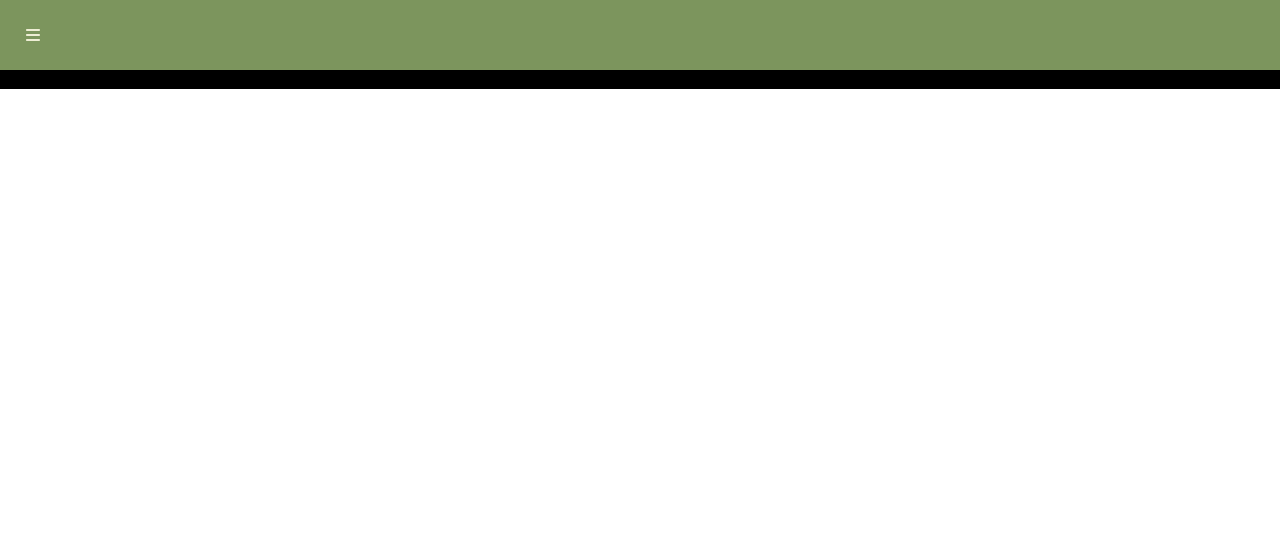
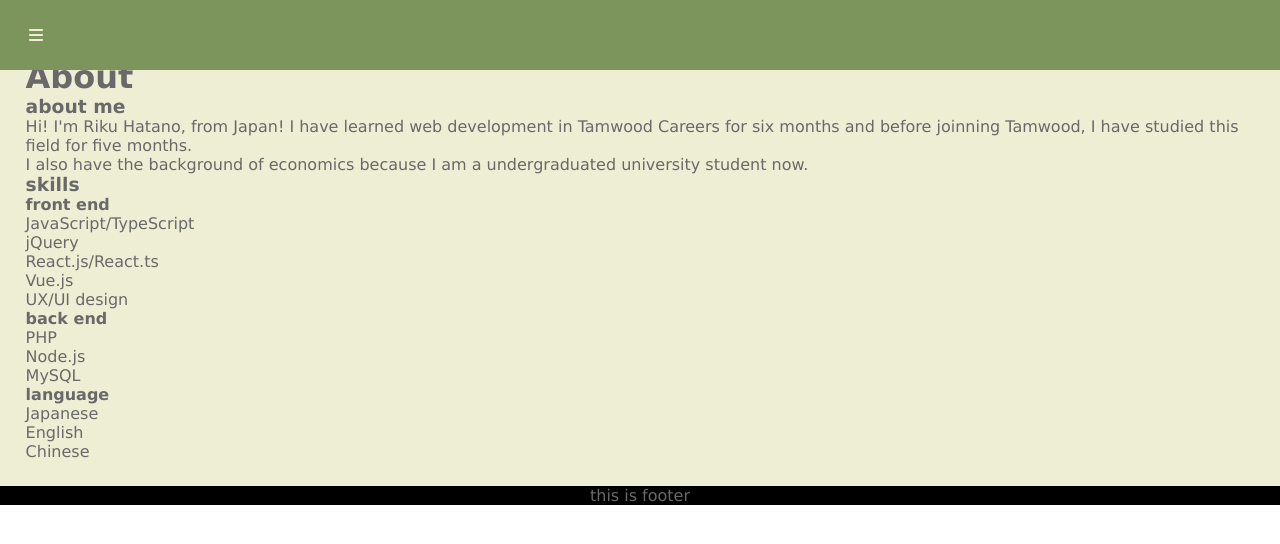
Before and after one commit to Riku-Hatano/portfolioVercel, a React (Create React App) app: page /about in a window 1280 px wide. Shown: the top 544 px of the page. Built offline with nearby package versions, Linux system fonts and the light colour scheme.

Commit message:
about, contact: HTML is done

```diff
--- a/package.json
+++ b/package.json
@@ -3,7 +3,7 @@
   "version": "0.1.0",
   "private": true,
   "dependencies": {
-    "@fortawesome/fontawesome-svg-core": "^6.3.0",
+    "@fortawesome/free-brands-svg-icons": "^6.3.0",
     "@fortawesome/free-regular-svg-icons": "^6.3.0",
     "@fortawesome/free-solid-svg-icons": "^6.3.0",
     "@fortawesome/react-fontawesome": "^0.2.0",
@@ -16,6 +16,7 @@
     "@types/react-dom": "^18.0.11",
     "@types/react-router-dom": "^5.3.3",
     "axios": "^1.3.4",
+    "babel-plugin-macros": "^3.1.0",
     "formidable": "^2.1.1",
     "mysql": "^2.18.1",
     "react": "^18.2.0",
--- a/src/pages/About.tsx
+++ b/src/pages/About.tsx
@@ -7,7 +7,39 @@
         <>
             <Header />
             <main className="about">
-                <p>this is about</p>
+                <h1>About</h1>
+                <section>
+                    <h3>about me</h3>
+                    <p>
+                        Hi! I'm Riku Hatano, from Japan! I have learned web development in Tamwood Careers for six months and before joinning Tamwood, I have studied this field for five months.
+                    </p>
+                    <p>
+                        I also have the background of economics because I am a undergraduated university student now.
+                    </p>
+                </section>
+                <section>
+                    <h3>skills</h3>
+                    <h4>front end</h4>
+                    <ul>
+                        <li>JavaScript/TypeScript</li>
+                        <li>jQuery</li>
+                        <li>React.js/React.ts</li>
+                        <li>Vue.js</li>
+                        <li>UX/UI design</li>
+                    </ul>
+                    <h4>back end</h4>
+                    <ul>
+                        <li>PHP</li>
+                        <li>Node.js</li>
+                        <li>MySQL</li>
+                    </ul>
+                    <h4>language</h4>
+                    <ul>
+                        <li>Japanese</li>
+                        <li>English</li>
+                        <li>Chinese</li>
+                    </ul>
+                </section>
             </main>
             <Footer />
         </>
--- a/src/pages/Contact.tsx
+++ b/src/pages/Contact.tsx
@@ -1,8 +1,11 @@
 import React from "react";
-// import axios from "axios";
+import { FontAwesomeIcon } from '@fortawesome/react-fontawesome';
+import { faEnvelope } from '@fortawesome/free-solid-svg-icons';
+import { faInstagram, faGithub, faLinkedin } from '@fortawesome/free-brands-svg-icons';
 import dbRequests from "../server/dbRequests";
 import Header from "../components/Header";
 import Footer from "../components/Footer";
+
 
 const Contact = () => {
     const submit = (e: any) => {
@@ -34,7 +37,27 @@
         <>
             <Header />
             <main className="contact">
-                <p>this is contact</p>
+                <section>
+                    <h1>contact</h1>
+                    <ul>
+                        <li>
+                            <FontAwesomeIcon icon={faEnvelope} />
+                            : lutianye89@gmail.com
+                        </li>
+                        <li>
+                            <FontAwesomeIcon icon={faInstagram} />
+                            : riku.kuri1234
+                        </li>
+                        <li>
+                            <FontAwesomeIcon icon={faLinkedin} />
+                            : riku.kurilinkedin
+                        </li>
+                        <li>
+                            <FontAwesomeIcon icon={faGithub} />
+                            : https://github.com/Riku-Hatano
+                        </li>
+                    </ul>
+                </section>
                 <form onSubmit={submit}>
                     <input type="text" name="username" required/>
                     <textarea name="comment" placeholder="please write some comment here" required></textarea>
--- a/src/scss/_normalize.scss
+++ b/src/scss/_normalize.scss
@@ -4,8 +4,29 @@
     font-family: 'Lucida Sans', 'Lucida Sans Regular', 'Lucida Grande', 'Lucida Sans Unicode', Geneva, Verdana, sans-serif;
 }
 
+nav,
+footer,
+main {
+    @include flexColumn;
+}
+
+h1, h3, h4,
+p,
+li {
+    color: dimgray;
+}
+
+main {
+    padding: 5%;
+}
+
 a {
     text-decoration: none;
+}
+
+svg {
+    width: 20px;
+    height: 20px;
 }
 
 li {
--- a/src/scss/devices/about/_GalaxyFold.scss
+++ b/src/scss/devices/about/_GalaxyFold.scss
@@ -0,0 +1,3 @@
+.about {
+    align-items: flex-start;
+}
--- a/src/scss/devices/home/_GalaxyFold.scss
+++ b/src/scss/devices/home/_GalaxyFold.scss
@@ -1,5 +1,10 @@
+header {
+    position: relative;
+    height: 4vh;
+    width: 100%;
+}
+
 nav {
-    @include flexRow;
     justify-content: right;
     position: fixed;
     width: 100%;
@@ -11,7 +16,7 @@
         width: 100%;
     }
 
-    summary::-webkit-details-marker {
+    summary::-webkit-details-marker { //to delete list stile in safari.
         display:none;
       }
 
@@ -73,46 +78,3 @@
         }
     }
 }
-
-_:lang(x)+_:-webkit-full-screen-document, nav{
-    @include flexRow;
-    justify-content: right;
-    position: fixed;
-    width: 100%;
-
-    details,
-    ul,
-    li,
-    a {
-        width: 100%;
-    }
-
-    a,
-    summary {
-        color: $defaultColorWhite;
-    }
-
-    summary {
-        list-style: none;
-    }
-
-    ul {
-        @include flexColumn;
-        align-items: flex-start;
-        padding-top: 2vh;
-        row-gap: 1vh;
-    }
-
-    // li:hover {
-    //     background-color: $defaultColorWhite;
-
-    //     a {
-    //         color: $defaultColorBlack;
-    //     }
-    // }
-
-    a {
-        @include flexRow;
-        justify-content: left;
-    }
-}
--- a/src/scss/style.css
+++ b/src/scss/style.css
@@ -3,8 +3,28 @@
   padding: 0;
   font-family: 'Lucida Sans', 'Lucida Sans Regular', 'Lucida Grande', 'Lucida Sans Unicode', Geneva, Verdana, sans-serif; }
 
+nav,
+footer,
+main {
+  display: flex;
+  flex-direction: column;
+  justify-content: center;
+  align-items: center; }
+
+h1, h3, h4,
+p,
+li {
+  color: dimgray; }
+
+main {
+  padding: 5%; }
+
 a {
   text-decoration: none; }
+
+svg {
+  width: 20px;
+  height: 20px; }
 
 li {
   list-style-type: none; }
@@ -45,10 +65,13 @@
     rotate: 135deg; } }
 
 @media (min-width: 280px) {
+  .about {
+    align-items: flex-start; }
+  header {
+    position: relative;
+    height: 4vh;
+    width: 100%; }
   nav {
-    display: flex;
-    justify-content: center;
-    align-items: center;
     justify-content: right;
     position: fixed;
     width: 100%; }
@@ -99,38 +122,4 @@
     animation-duration: .2s;
     animation-iteration-count: infinite;
     animation-timing-function: cubic-bezier(1, 1, 1, 1);
-    animation-direction: alternate; }
-  _:lang(x) + _:-webkit-full-screen-document, nav {
-    display: flex;
-    justify-content: center;
-    align-items: center;
-    justify-content: right;
-    position: fixed;
-    width: 100%; }
-  _:lang(x) + _:-webkit-full-screen-document details,
-  _:lang(x) + _:-webkit-full-screen-document ul,
-  _:lang(x) + _:-webkit-full-screen-document li,
-  _:lang(x) + _:-webkit-full-screen-document a, nav details,
-  nav ul,
-  nav li,
-  nav a {
-    width: 100%; }
-  _:lang(x) + _:-webkit-full-screen-document a,
-  _:lang(x) + _:-webkit-full-screen-document summary, nav a,
-  nav summary {
-    color: #eeeed5; }
-  _:lang(x) + _:-webkit-full-screen-document summary, nav summary {
-    list-style: none; }
-  _:lang(x) + _:-webkit-full-screen-document ul, nav ul {
-    display: flex;
-    flex-direction: column;
-    justify-content: center;
-    align-items: center;
-    align-items: flex-start;
-    padding-top: 2vh;
-    row-gap: 1vh; }
-  _:lang(x) + _:-webkit-full-screen-document a, nav a {
-    display: flex;
-    justify-content: center;
-    align-items: center;
-    justify-content: left; } }
+    animation-direction: alternate; } }
--- a/src/server/server.js
+++ b/src/server/server.js
@@ -17,7 +17,7 @@
 })
 
 http.createServer((req, res) => {
-    res.setHeader('Access-Control-Allow-Origin', 'http://localhost:3001');
+    res.setHeader('Access-Control-Allow-Origin', 'http://localhost:3000');
     switch(req.url) {
         case "/server/addcomment":
             let form = new formidable.IncomingForm();
```
Also changed, not shown: 1 other file (tests, documents, lock files or other folders).
